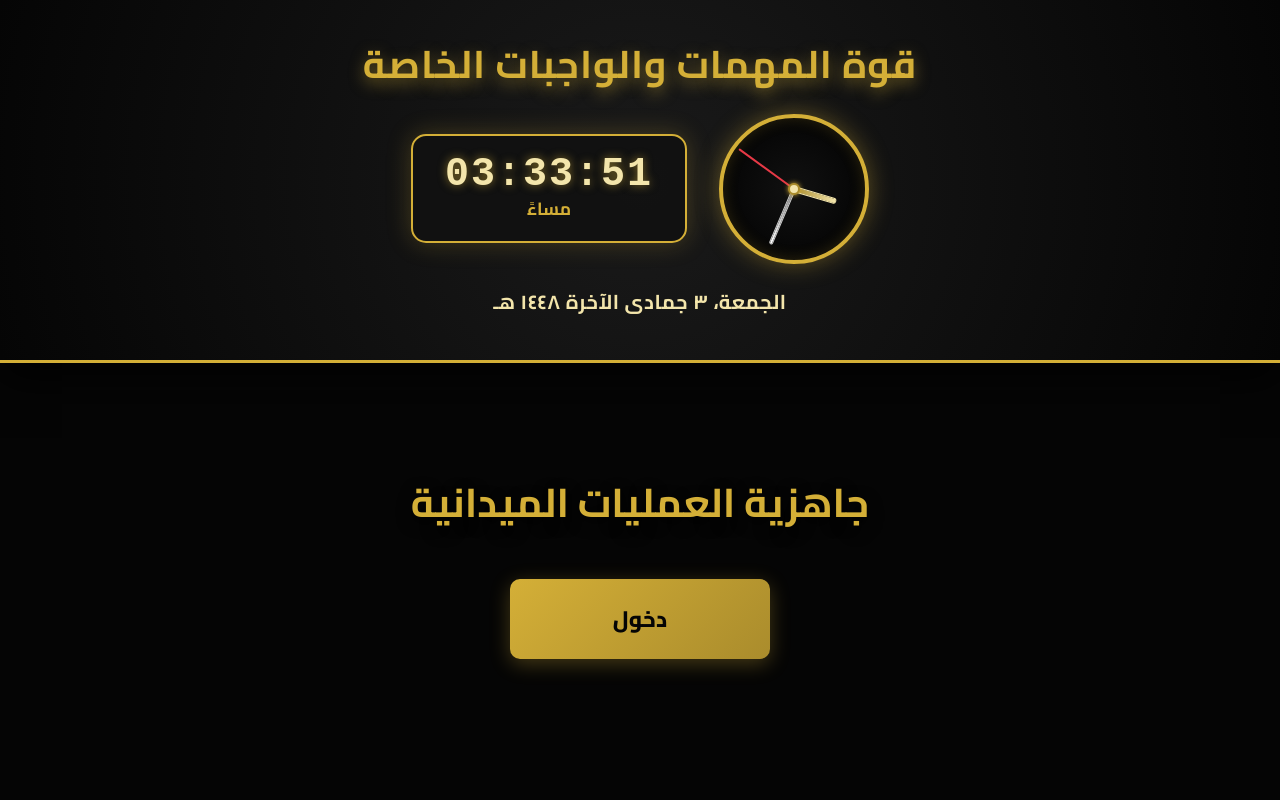
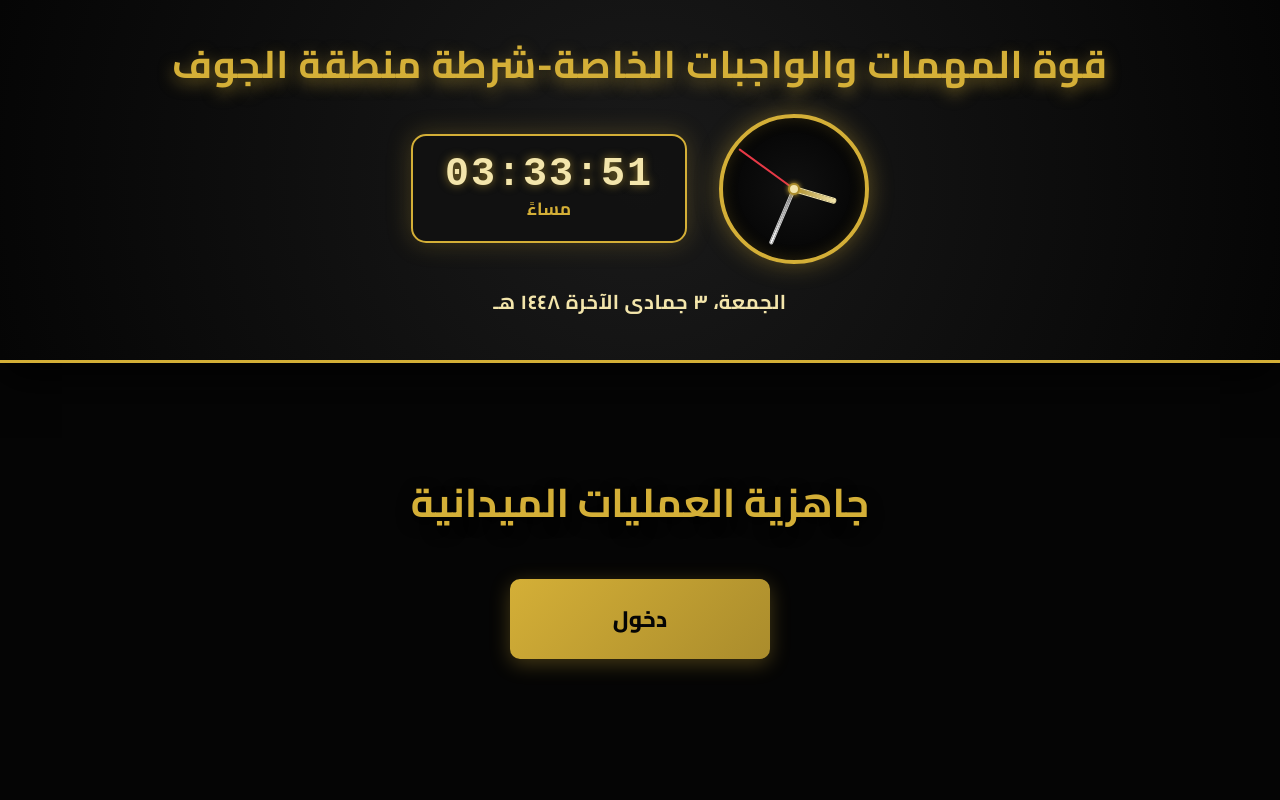
Before and after one commit to glal115599/glal115599.github.io, a plain HTML site: page index.html in a window 1280 px wide. Drawn offline with Linux system fonts and the light colour scheme.

Commit message:
Update index.html

```diff
--- a/index.html
+++ b/index.html
@@ -620,7 +620,7 @@
 <body>
 
     <header class="main-header">
-        <h1>قوة المهمات والواجبات الخاصة</h1>
+ <h1>قوة المهمات والواجبات الخاصة-شرطة منطقة الجوف</h1>
         <div class="header-clocks-wrapper">
             <div class="analog-clock">
                 <div class="clock-center"></div>
```
